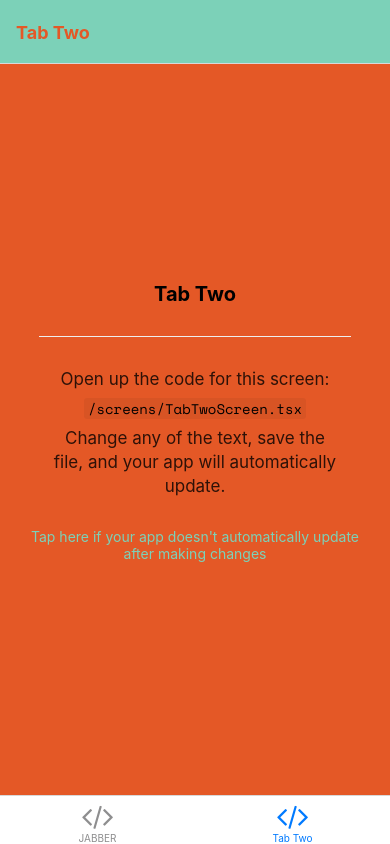
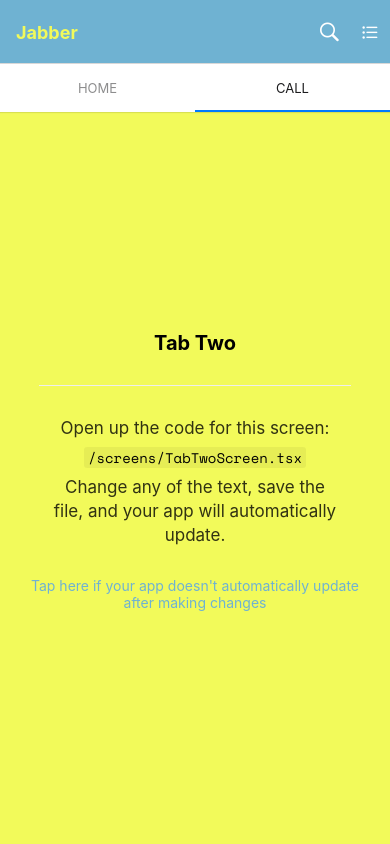
Before and after one commit to JoelDeonDsouza/-jabber, a React Native app: screen /TabTwo in a window 390 px wide. Built offline with nearby package versions, Linux system fonts and the light colour scheme; what expo-linking would draw is missing.

Commit message:
NavigationTab activated to the top

```diff
--- a/constants/Colors.ts
+++ b/constants/Colors.ts
@@ -1,10 +1,10 @@
-const tintColorLight = "#7CD1B8";
+const tintColorLight = "#6FB2D2";
 const tintColorDark = "#fff";
 
 export default {
   light: {
     text: "#000",
-    background: "#E45826",
+    background: "#F2FA5A",
     tint: tintColorLight,
     tabIconDefault: "#ccc",
     tabIconSelected: tintColorLight,
--- a/navigation/index.tsx
+++ b/navigation/index.tsx
@@ -5,7 +5,7 @@
  */
 import { View } from "react-native";
 import { FontAwesome } from "@expo/vector-icons";
-import { createBottomTabNavigator } from "@react-navigation/bottom-tabs";
+import { createMaterialTopTabNavigator } from "@react-navigation/material-top-tabs";
 import {
   NavigationContainer,
   DefaultTheme,
@@ -52,36 +52,7 @@ const Stack = createNativeStackNavigator<RootStackParamList>();
 
 function RootNavigator() {
   return (
-    <Stack.Navigator>
-      <Stack.Screen
-        name="Root"
-        component={BottomTabNavigator}
-        options={{ headerShown: false }}
-      />
-      <Stack.Screen
-        name="NotFound"
-        component={NotFoundScreen}
-        options={{ title: "Oops!" }}
-      />
-      <Stack.Group screenOptions={{ presentation: "modal" }}>
-        <Stack.Screen name="Modal" component={ModalScreen} />
-      </Stack.Group>
-    </Stack.Navigator>
-  );
-}
-
-/**
- * A bottom tab navigator displays tab buttons on the bottom of the display to switch screens.
- * https://reactnavigation.org/docs/bottom-tab-navigator
- */
-const BottomTab = createBottomTabNavigator<RootTabParamList>();
-
-function BottomTabNavigator() {
-  const colorScheme = useColorScheme();
-
-  return (
-    <BottomTab.Navigator
-      initialRouteName="TabOne"
+    <Stack.Navigator
       screenOptions={{
         headerStyle: {
           backgroundColor: Colors.light.tint,
@@ -92,12 +63,11 @@ function BottomTabNavigator() {
         },
       }}
     >
-      <BottomTab.Screen
-        name="TabOne"
-        component={TabOneScreen}
-        options={({ navigation }: RootTabScreenProps<"TabOne">) => ({
-          title: "JABBER",
-          tabBarIcon: ({ color }) => <TabBarIcon name="code" color={color} />,
+      <Stack.Screen
+        name="Root"
+        component={MainTabNavigator}
+        options={{
+          title: "Jabber",
           headerRight: () => (
             <View
               style={{
@@ -111,17 +81,42 @@ function BottomTabNavigator() {
               <AntDesign name="bars" size={20} color="white" />
             </View>
           ),
+        }}
+      />
+
+      <Stack.Group screenOptions={{ presentation: "modal" }}>
+        <Stack.Screen name="Modal" component={ModalScreen} />
+      </Stack.Group>
+    </Stack.Navigator>
+  );
+}
+
+/**
+ * A bottom tab navigator displays tab buttons on the bottom of the display to switch screens.
+ * https://reactnavigation.org/docs/bottom-tab-navigator
+ */
+const MainTab = createMaterialTopTabNavigator<RootTabParamList>();
+
+function MainTabNavigator() {
+  const colorScheme = useColorScheme();
+
+  return (
+    <MainTab.Navigator initialRouteName="TabOne">
+      <MainTab.Screen
+        name="TabOne"
+        component={TabOneScreen}
+        options={({ navigation }: RootTabScreenProps<"TabOne">) => ({
+          title: "Home",
         })}
       />
-      <BottomTab.Screen
+      <MainTab.Screen
         name="TabTwo"
         component={TabTwoScreen}
         options={{
-          title: "Tab Two",
-          tabBarIcon: ({ color }) => <TabBarIcon name="code" color={color} />,
+          title: "Call",
         }}
       />
-    </BottomTab.Navigator>
+    </MainTab.Navigator>
   );
 }
 
--- a/package.json
+++ b/package.json
@@ -14,6 +14,7 @@
   "dependencies": {
     "@expo/vector-icons": "^12.0.0",
     "@react-navigation/bottom-tabs": "^6.0.5",
+    "@react-navigation/material-top-tabs": "^6.1.1",
     "@react-navigation/native": "^6.0.2",
     "@react-navigation/native-stack": "^6.1.0",
     "expo": "~44.0.0",
@@ -27,8 +28,11 @@
     "react": "17.0.1",
     "react-dom": "17.0.1",
     "react-native": "0.64.3",
+    "react-native-pager-view": "^5.4.11",
+    "react-native-reanimated": "^2.4.1",
     "react-native-safe-area-context": "3.3.2",
     "react-native-screens": "~3.10.1",
+    "react-native-tab-view": "^3.1.1",
     "react-native-web": "0.17.1"
   },
   "devDependencies": {
```
Also changed, not shown: types.tsx (+13 -9 lines), 1 other file (tests, documents, lock files or other folders).
